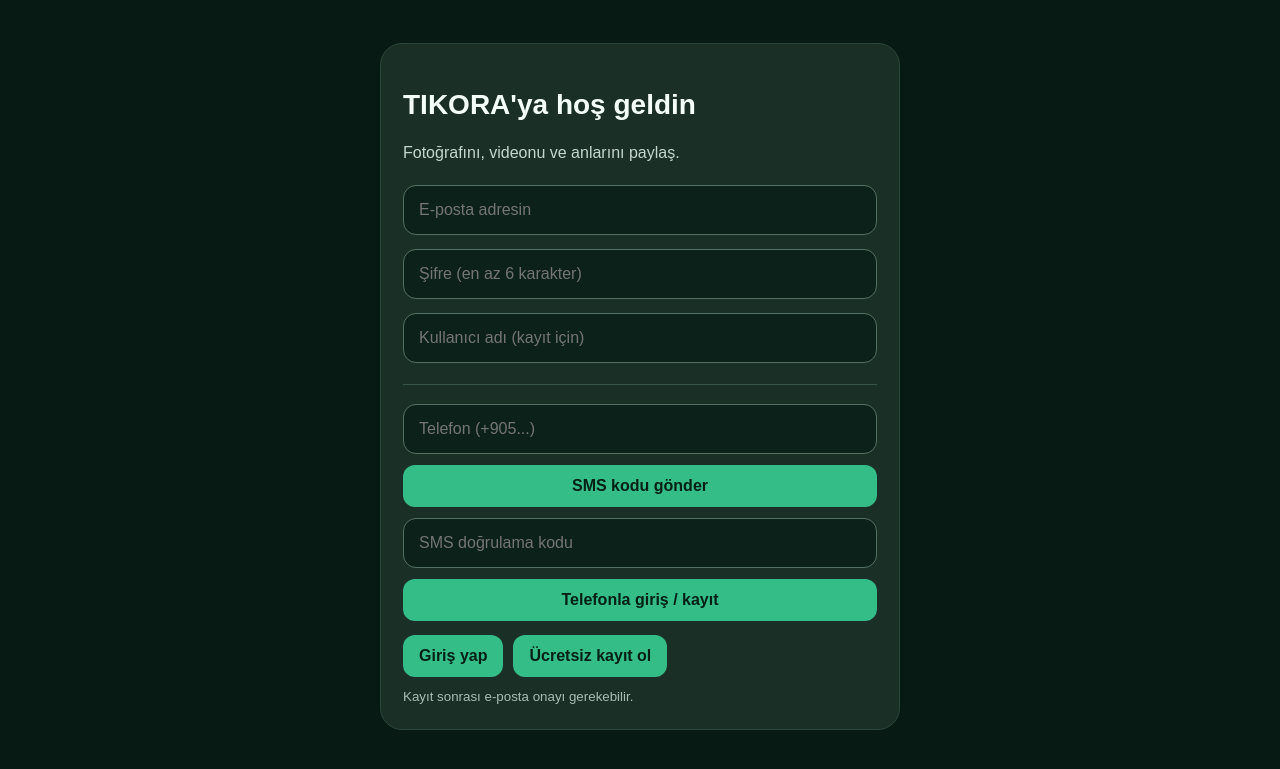
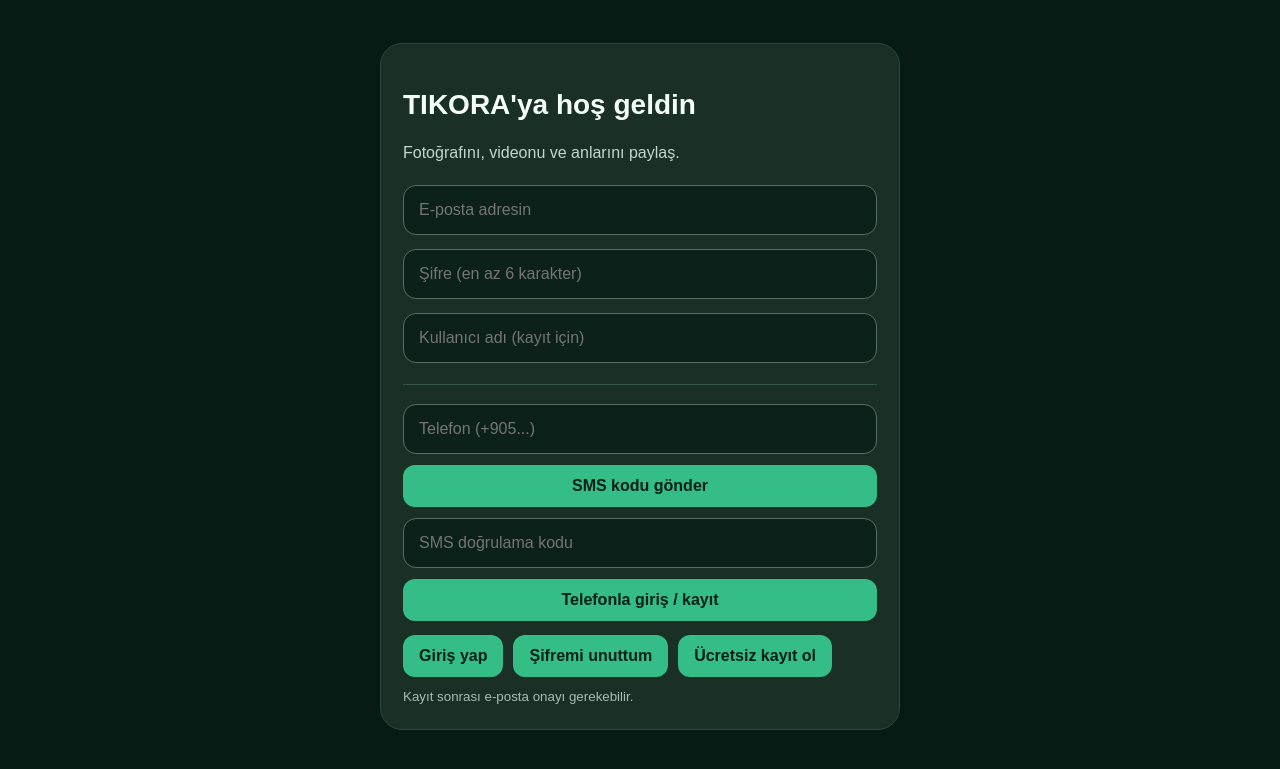
Before and after one commit to salfonso1903-jpg/tikora, a website: page www/index.html in a window 1280 px wide. Shown: the part 71-840 px from the top of the page. Drawn offline with nearby package versions, Linux system fonts and the light colour scheme.

Commit message:
Add password recovery control

```diff
--- a/www/index.html
+++ b/www/index.html
@@ -33,7 +33,7 @@
 </div>
 
 <div class="actions">
-<button id="signIn">Giriş yap</button>
+<button id="signIn">Giriş yap</button><button id="resetPassword" type="button">Şifremi unuttum</button>
 <button id="signUp">Ücretsiz kayıt ol</button>
 </div>
 
```
